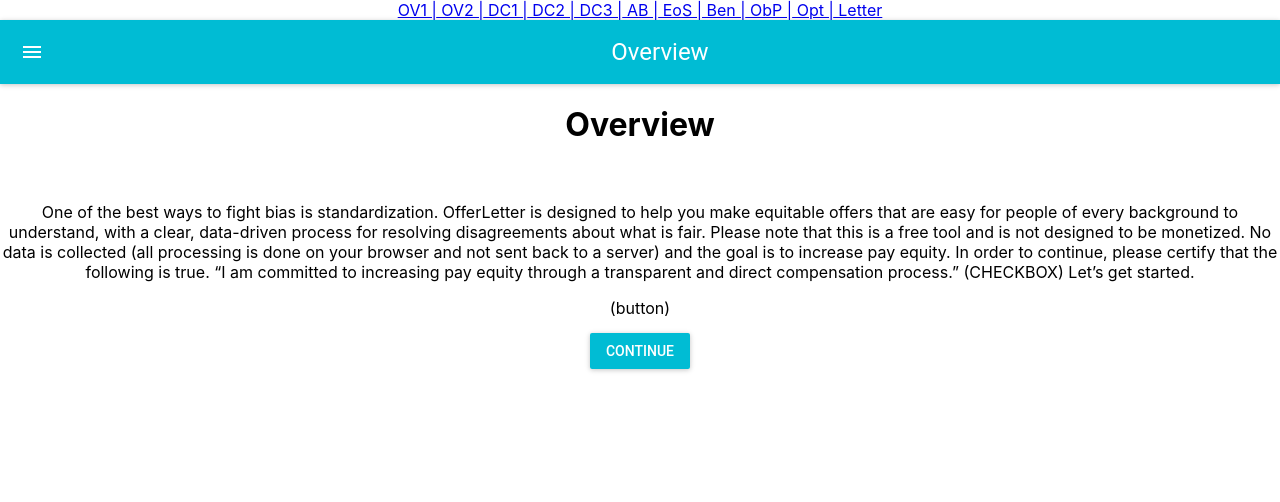
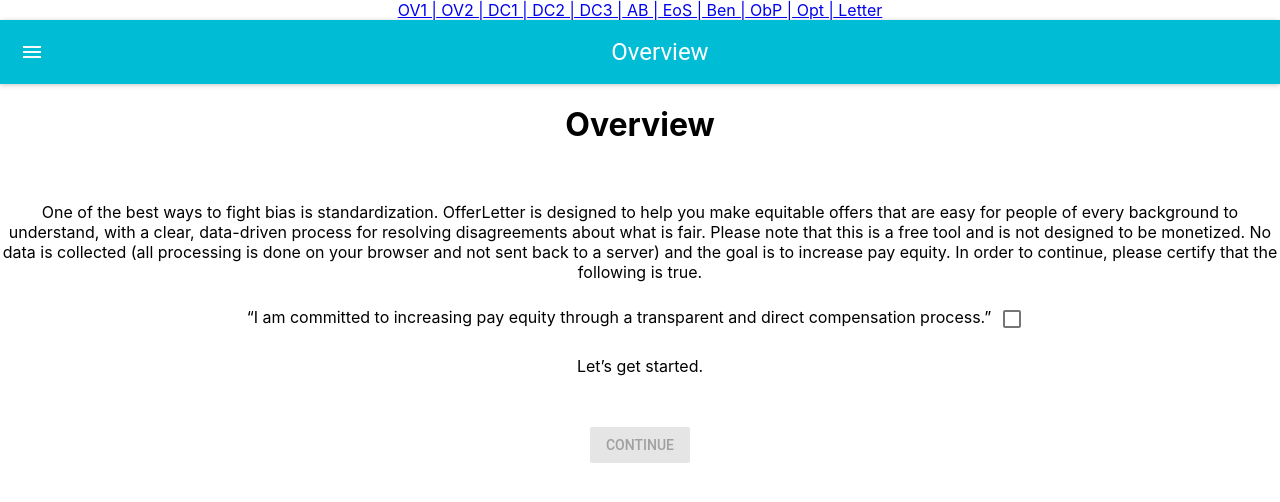
Before and after one commit to mattwallaert/betterofferletter, a React (Create React App) app: page /overview/1 in a window 1280 px wide. Shown: the top 502 px of the page. Built offline with nearby package versions, Linux system fonts and the light colour scheme.

Commit message:
create checkbox for disable continue button

```diff
--- a/src/components/Overview1.js
+++ b/src/components/Overview1.js
@@ -3,36 +3,60 @@
 import AppBar from 'material-ui/AppBar'
 // import TextField from 'material-ui/TextField'
 import RaisedButton from 'material-ui/RaisedButton'
+
+import Checkbox from '@material-ui/core/Checkbox';
 // import overview from './formtext/overview.js'
 
 export class Overview1 extends Component {
+
+    state = {
+        overviewCheck: false
+    }
+
+    handleOverviewClick = e => {
+        this.setState({
+            overviewCheck: e.target.checked,
+
+        })
+    }
     continue = e => {
         e.preventDefault();
         this.props.nextStep();
     }
     render() {
         // const overviewText = overview;
-        // const { values, handleChange } = this.props;
+        // const { values, handleBenefitsCheck, handleChange } = this.props;
         return (
             <MuiThemeProvider>
                 <React.Fragment>
                     <AppBar title="Overview" />
 
                     <h1>Overview</h1>
-                        <br/>
-                        <p>One of the best ways to fight bias is standardization.  OfferLetter is designed to help you make equitable offers that are easy for people of every background to understand, with a clear, data-driven process for resolving disagreements about what is fair.
-                        Please note that this is a free tool and is not designed to be monetized.  No data is collected (all processing is done on your browser and not sent back to a server) and the goal is to increase pay equity.
-                        In order to continue, please certify that the following is true.
-                        “I am committed to increasing pay equity through a transparent and direct compensation process.” (CHECKBOX)
-                        Let’s get started.</p> (button)
+                    <br />
+                    <p>One of the best ways to fight bias is standardization.  OfferLetter is designed to help you make equitable offers that are easy for people of every background to understand, with a clear, data-driven process for resolving disagreements about what is fair.
+                    Please note that this is a free tool and is not designed to be monetized.  No data is collected (all processing is done on your browser and not sent back to a server) and the goal is to increase pay equity.
+                    In order to continue, please certify that the following is true. </p>
 
-                        <br/>
+                    <p>“I am committed to increasing pay equity through a transparent and direct compensation process.”
+
+                    <Checkbox
+                            checked={this.state.overview_check}
+                            onChange={this.handleOverviewClick}
+                            // value= 'overview_check'
+                            color="primary"
+                            label="Overview Check"
+                        />
+                    </p>
+                    <p>Let’s get started.</p>
+
+                    <br />
 
                     <RaisedButton
                         label="Continue"
                         primary={true}
                         style={styles.button}
                         onClick={this.continue}
+                        disabled={!this.state.overviewCheck}
                     />
                 </React.Fragment>
             </MuiThemeProvider>
--- a/src/components/UserForm.js
+++ b/src/components/UserForm.js
@@ -37,6 +37,8 @@
         equity_or_stock_slide: false,
         benefits_slide: false,
         onboarding_pay_slide: false,
+        //OV1
+        // overview_check: false,
         // DC1
         pct_slider: 0,
         //DC2
```
